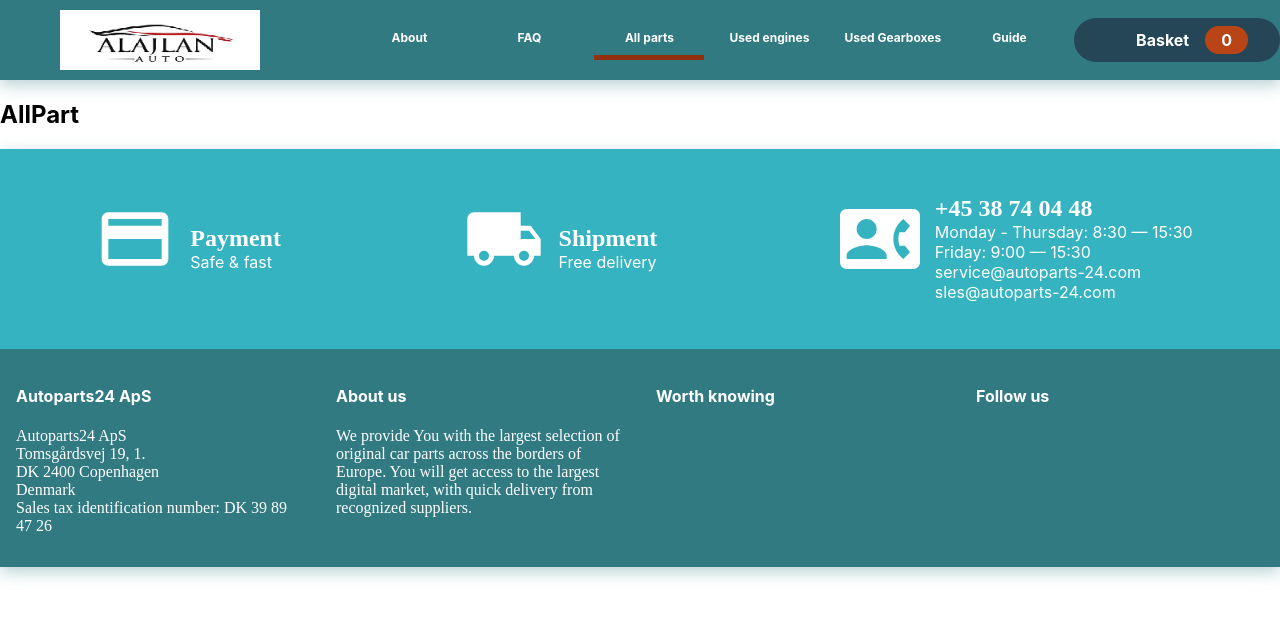
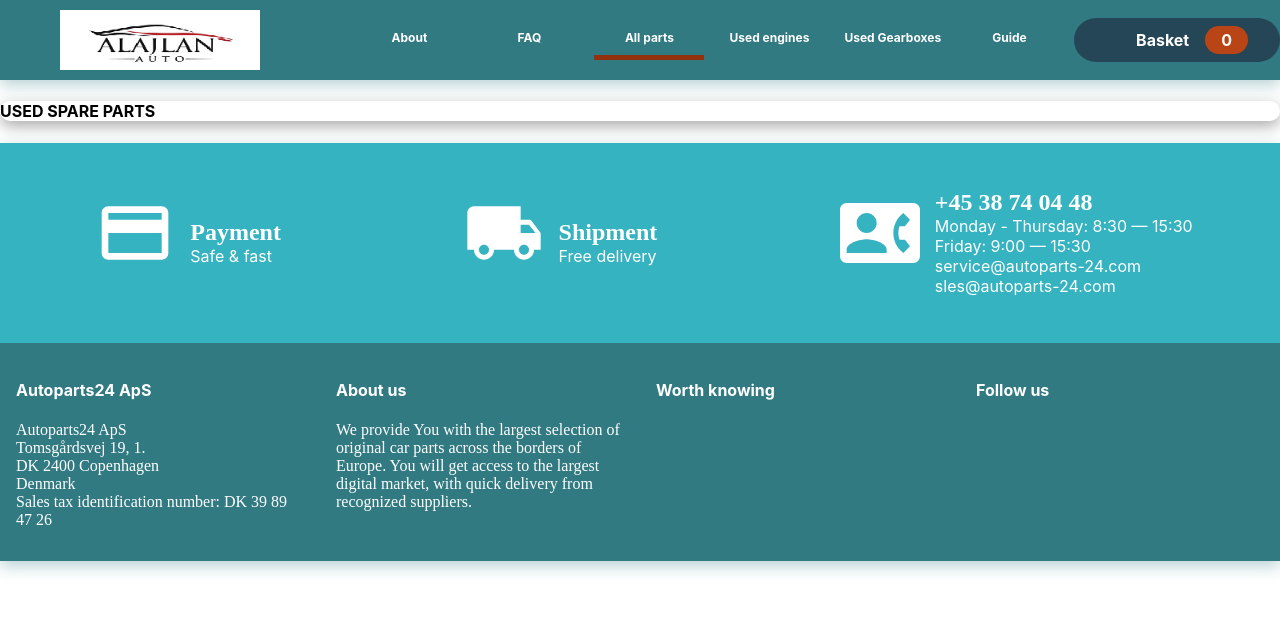
Before and after one commit to Nasruddinkhan/autoparts-ui, a React (Create React App) app: page /all-part in a window 1280 px wide. Shown: the top 618 px of the page. Built offline with nearby package versions, Linux system fonts and the light colour scheme; some icons are missing.

Commit message:
start part components

```diff
--- a/public/index.html
+++ b/public/index.html
@@ -24,6 +24,11 @@
       work correctly both with client-side routing and a non-root public URL.
       Learn how to configure a non-root public URL by running `npm run build`.
     -->
+    <link
+  rel="stylesheet"
+  href="https://fonts.googleapis.com/css?family=Roboto:300,400,500,700&display=swap"
+/>
+
     <title>React App</title>
   </head>
   <body>
--- a/src/components/Abouts/CompanyDetails.js
+++ b/src/components/Abouts/CompanyDetails.js
@@ -30,8 +30,8 @@ const CompanyDetails = () => {
               <br/>
               or send us an e-mail to service@autoparts-24.com
             </p>
-            <p class="paragraphs">Monday - Thursday:
-            <span class="noWrap">8.30 — 15.30</span><br/>Friday: <span class="noWrap">9.00 — 15.30</span></p>
+            <p className="paragraphs">Monday - Thursday:
+            <span className="noWrap">8.30 — 15.30</span><br/>Friday: <span className="noWrap">9.00 — 15.30</span></p>
           </div>
         </div>
       </div>
--- /dev/null
+++ b/src/components/Faq/Faq.js
@@ -0,0 +1,11 @@
+import React, { Fragment } from "react";
+
+const Faq = () => {
+  return (
+    <Fragment>
+      <div>Faq</div>
+    </Fragment>
+  );
+};
+
+export default Faq;
--- /dev/null
+++ b/src/components/Parts/Parts.js
@@ -0,0 +1,12 @@
+import React, { Fragment } from 'react'
+import SpareParts from './SpareParts'
+
+const Parts = () => {
+  return (
+   <Fragment>
+    <SpareParts/>
+   </Fragment>
+  )
+}
+
+export default Parts
--- /dev/null
+++ b/src/components/Parts/SpareParts.js
@@ -0,0 +1,12 @@
+import React from 'react'
+import "./SpareParts.scss"
+
+const SpareParts = () => {
+  return (
+    <div className="all-parts-container">
+        <h4>USED SPARE PARTS</h4>
+    </div>
+  )
+}
+
+export default SpareParts
--- /dev/null
+++ b/src/components/Parts/SpareParts.scss
@@ -0,0 +1,9 @@
+.all-parts-container {
+    box-shadow: rgb(0 0 0 / 35%) 0px 5px 15px;
+    border-radius: 10px;
+}
+.parts-heading {
+    padding: 1rem;
+    color: #516566;
+    margin: 0;
+}
--- a/src/pages/AllPart.js
+++ b/src/pages/AllPart.js
@@ -1,5 +1,7 @@
+import Parts from "../components/Parts/Parts";
+
 const AllPart = () => {
-    return <h2>AllPart</h2>;
+    return <Parts/>;
 };
 
 export default AllPart;
--- a/src/pages/FAQ.js
+++ b/src/pages/FAQ.js
@@ -1,5 +1,7 @@
+import Faq from "../components/Faq/Faq";
+
 const FAQ = () => {
-  return <h2>FAQ</h2>;
+  return <Faq/>;
 };
 
 export default FAQ;
```
